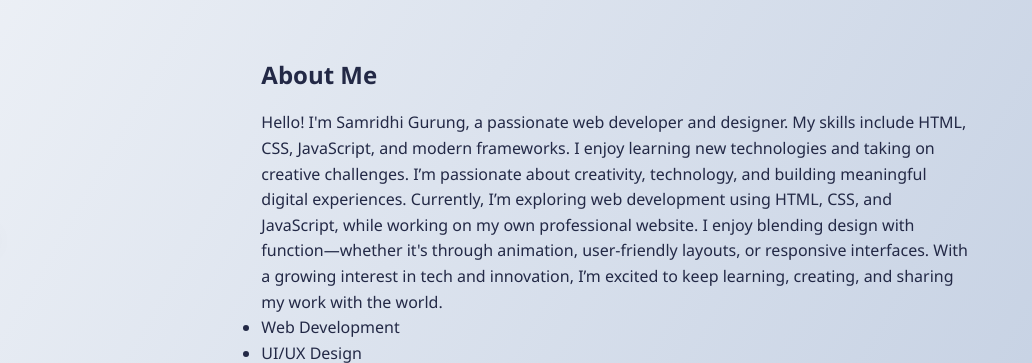
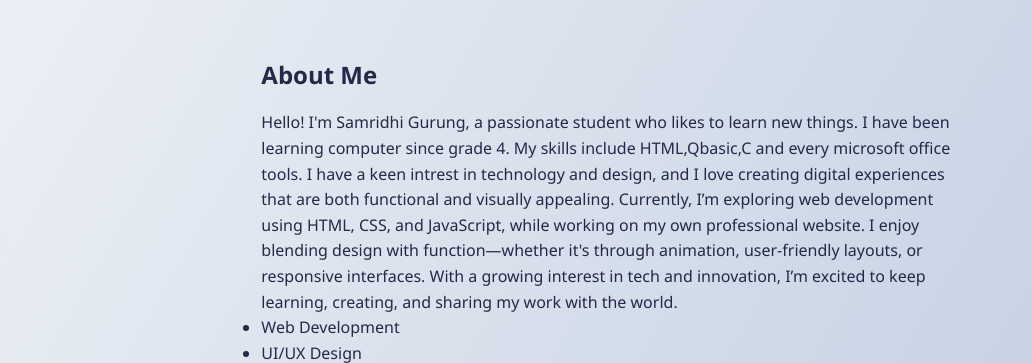
Before and after one commit to samridhig11/own-web, a plain HTML site: page about.html in a window 1280 px wide. Shown: the part 144-507 px from the top of the page, 248-1280 px from the left. Drawn offline with Linux system fonts and the light colour scheme.

Commit message:
updated about me

```diff
--- a/about.html
+++ b/about.html
@@ -25,16 +25,15 @@
     </div>
     <div class="about-text">
       <h2>About Me</h2>
-      <p>Hello! I'm Samridhi Gurung, a passionate web developer and designer.
-         My skills include HTML, CSS, JavaScript, and modern frameworks.
-         I enjoy learning new technologies and taking on creative challenges.
-          I’m passionate about creativity, technology, and building meaningful digital
-           experiences.
-          Currently, I’m exploring web development using HTML, CSS, and JavaScript,
-           while working on my own professional website. I enjoy blending design with
-           function—whether it's through animation, user-friendly layouts, or responsive
-            interfaces. With a growing interest in tech and innovation, I’m excited to keep
-            learning, creating, and sharing my work with the world.
+      <p>Hello! I'm Samridhi Gurung, a passionate student who likes to learn new things.
+         I have been learning computer since grade 4. My skills include HTML,Qbasic,C and
+         every microsoft office tools. I have a keen intrest in technology and design,
+         and I love creating digital experiences that are both functional and visually appealing.
+         Currently, I’m exploring web development using HTML, CSS, and JavaScript,
+         while working on my own professional website. I enjoy blending design with
+         function—whether it's through animation, user-friendly layouts, or responsive
+         interfaces. With a growing interest in tech and innovation, I’m excited to keep
+         learning, creating, and sharing my work with the world.
 
 </p>
       <ul>
```
